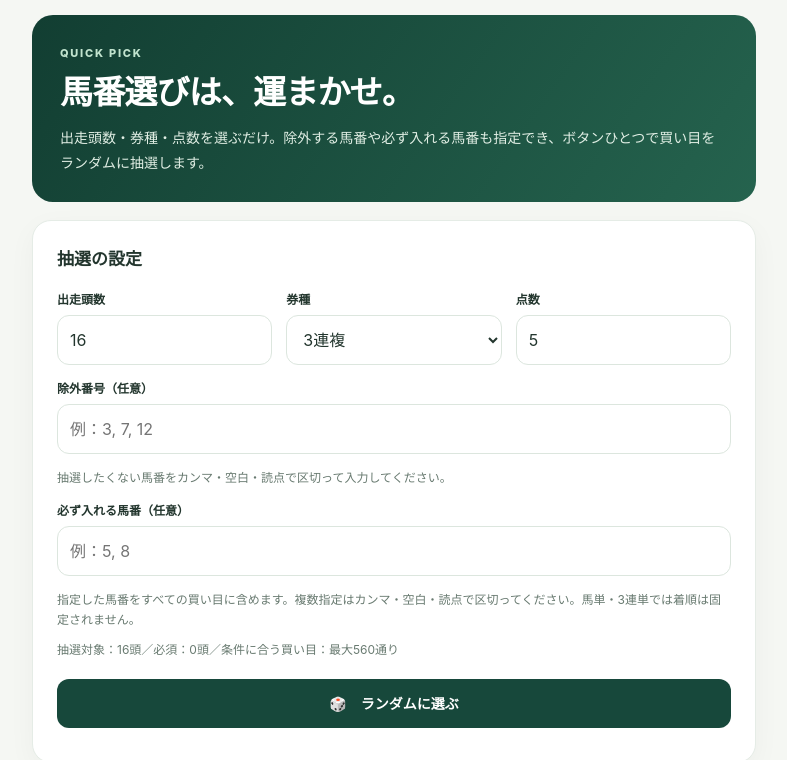
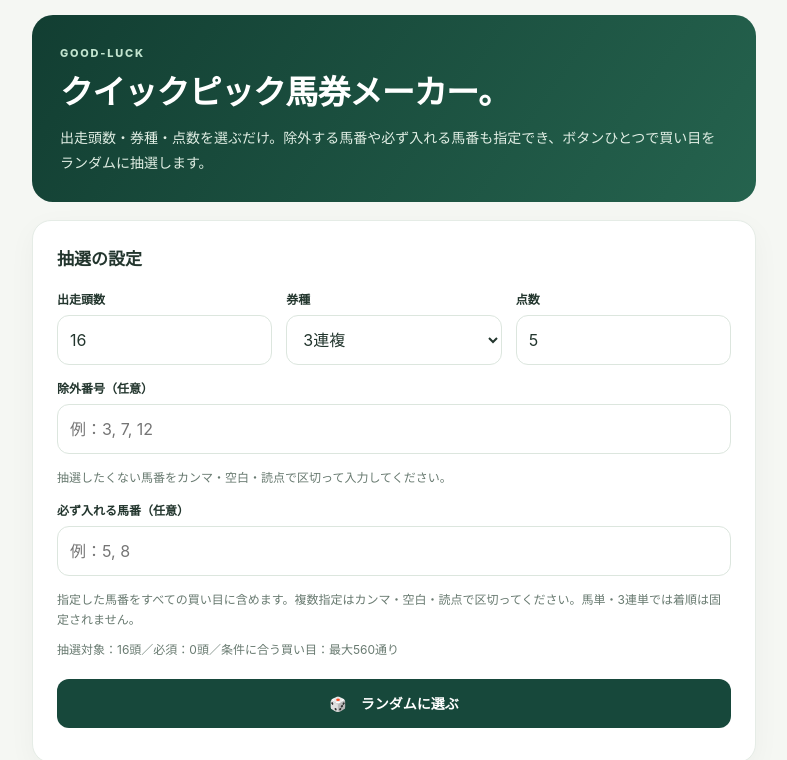
Before and after one commit to musaboru/random-baken, a plain HTML site: page index.html in a window 1280 px wide. Shown: the part 64-824 px from the top of the page, without its empty margins (246-1033 px from the left). Drawn offline with Linux system fonts and the light colour scheme.

Commit message:
Update index.html

```diff
--- a/index.html
+++ b/index.html
@@ -45,7 +45,7 @@ input:focus,select:focus{border-color:#3a8161;box-shadow:0 0 0 3px #deeee1}
 <body>
 <main class="page">
   <div class="brand"><div class="brand-name"><span class="brand-logo" aria-hidden="true">◇</span><span>ランダム馬券メーカー</span></div><span class="label">非公式ツール</span></div>
-  <header class="hero"><span class="eyebrow">Quick Pick</span><h1>馬番選びは、運まかせ。</h1><p>出走頭数・券種・点数を選ぶだけ。除外する馬番や必ず入れる馬番も指定でき、ボタンひとつで買い目をランダムに抽選します。</p></header>
+  <header class="hero"><span class="eyebrow">GOOD-LUCK</span><h1>クイックピック馬券メーカー。</h1><p>出走頭数・券種・点数を選ぶだけ。除外する馬番や必ず入れる馬番も指定でき、ボタンひとつで買い目をランダムに抽選します。</p></header>
   <section class="panel" aria-label="抽選の設定">
     <h2>抽選の設定</h2>
     <div class="fields">
```
